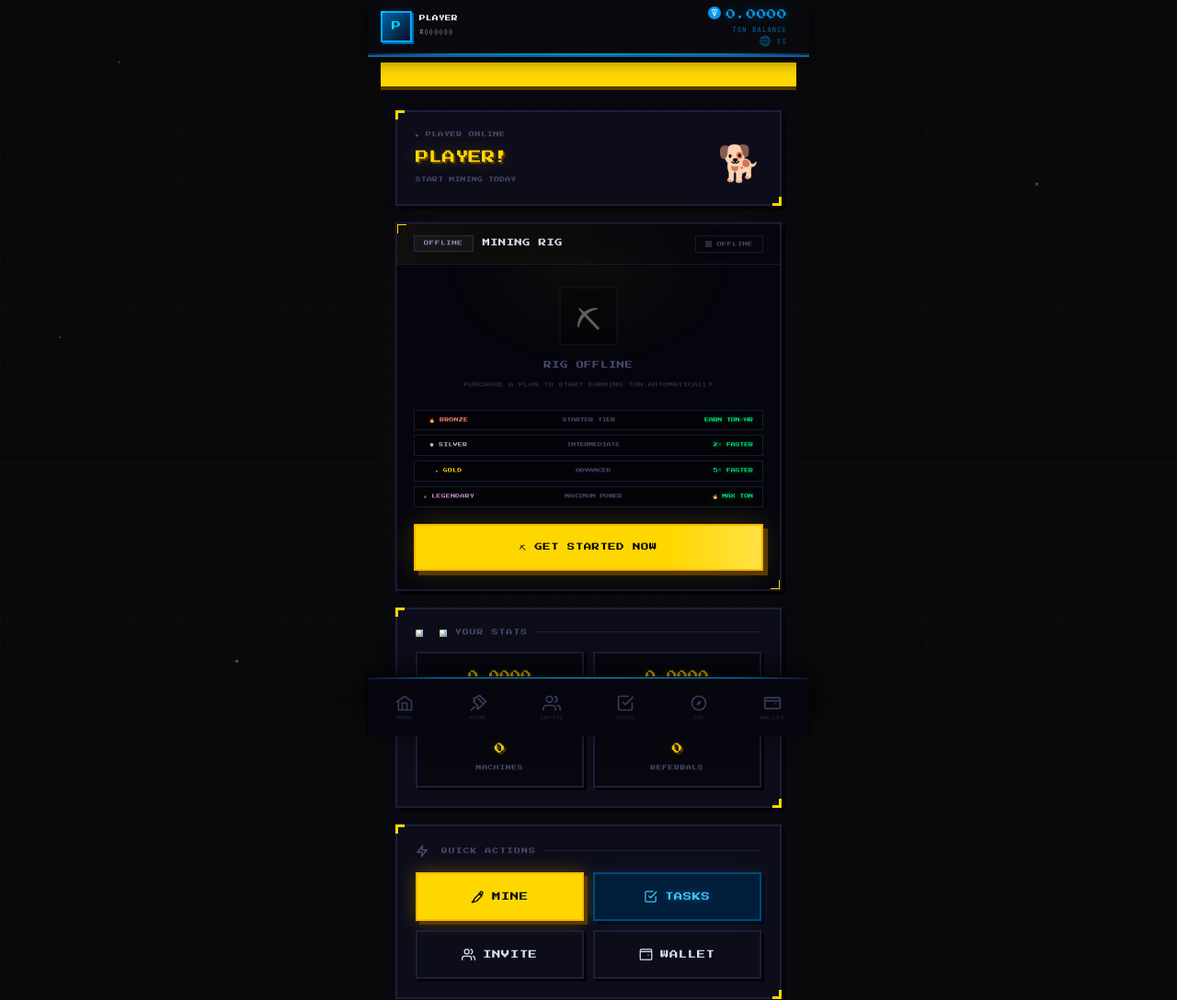
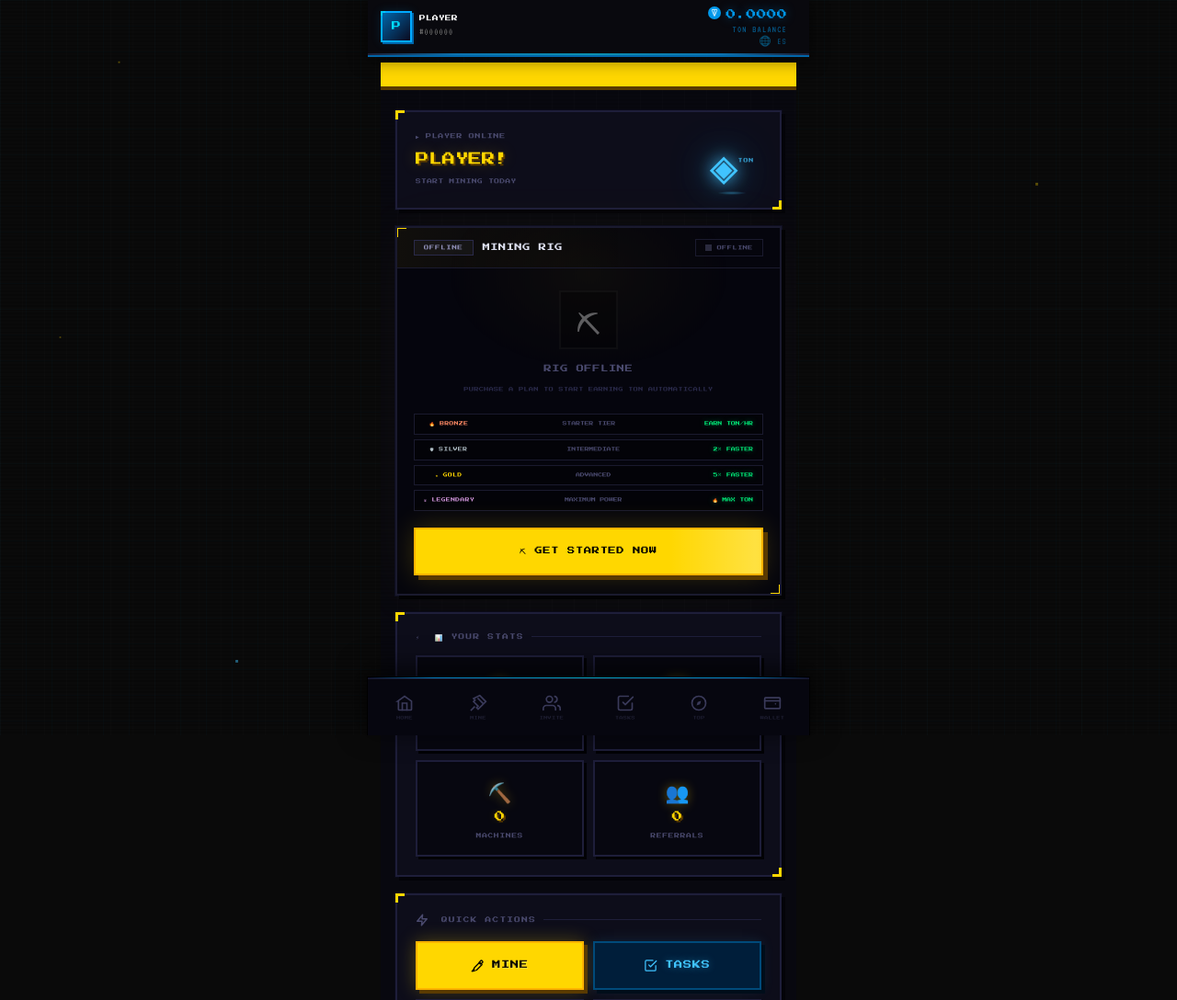
Before and after one commit to isaacmanual3-rgb/mibot, a Flask app: template templates/index.html in a window 1280 px wide. Shown: the top 1088 px of the page at 92% size. Run offline with Flask 3, Linux system fonts and the light colour scheme; the template is opened without the code that fills it, so the values that code supplies are empty; some libraries are stand-ins or nearby versions.

Commit message:
Add files via upload

```diff
--- a/templates/index.html
+++ b/templates/index.html
@@ -202,15 +202,52 @@
   line-height: 2;
 }
 
-/* CSS pixel dog */
-.px-doge-art {
-  font-size: 2.4rem;
+/* TON Crystal — pixel art diamond */
+.px-ton-crystal {
+  position: relative;
+  width: 64px;
+  height: 64px;
+  flex-shrink: 0;
+  display: flex;
+  align-items: center;
+  justify-content: center;
+}
+.px-ton-crystal::before {
+  content: '◈';
+  font-size: 3.2rem;
+  color: #40c4ff;
+  text-shadow:
+    0 0 12px rgba(64,196,255,0.9),
+    0 0 30px rgba(64,196,255,0.5),
+    0 0 50px rgba(64,196,255,0.2);
+  animation: ton-pulse 2s ease-in-out infinite;
+  display: block;
   line-height: 1;
-  animation: doge-bounce 0.9s steps(1) infinite;
-}
-@keyframes doge-bounce {
-  0%, 100% { transform: translateY(0px); }
-  50%       { transform: translateY(-4px); }
+}
+.px-ton-crystal::after {
+  content: '';
+  position: absolute;
+  bottom: -6px;
+  left: 50%;
+  transform: translateX(-50%);
+  width: 32px;
+  height: 4px;
+  background: radial-gradient(ellipse, rgba(64,196,255,0.4) 0%, transparent 70%);
+  animation: ton-pulse 2s ease-in-out infinite;
+}
+.px-ton-label {
+  display: block;
+  text-align: center;
+  font-family: var(--px-font);
+  font-size: 0.32rem;
+  color: #40c4ff;
+  letter-spacing: 0.15em;
+  margin-top: 2px;
+  opacity: 0.8;
+}
+@keyframes ton-pulse {
+  0%, 100% { text-shadow: 0 0 12px rgba(64,196,255,0.9), 0 0 30px rgba(64,196,255,0.5); }
+  50%       { text-shadow: 0 0 20px rgba(64,196,255,1),   0 0 50px rgba(64,196,255,0.8), 0 0 80px rgba(64,196,255,0.3); }
 }
 
 /* ═══════════════════════════════════════
@@ -918,6 +955,12 @@ canvas#oscCanvas {
   padding: 16px 10px;
   text-align: center;
 }
+.px-stat-icon {
+  display: block;
+  font-size: 1.3rem;
+  margin-bottom: 6px;
+  filter: drop-shadow(0 0 6px rgba(255,215,0,0.35));
+}
 .px-stat-val {
   display: block;
   font-size: 0.72rem;
@@ -1050,7 +1093,7 @@ canvas#oscCanvas {
           <div class="px-welcome-name">{{ user.first_name or 'PLAYER' }}!</div>
           <div class="px-welcome-sub">{{ t.idx_daily_quest }}</div>
         </div>
-        <div class="px-doge-art" aria-hidden="true">🐕</div>
+        <div class="px-ton-crystal" aria-hidden="true"><span class="px-ton-label">TON</span></div>
       </div>
     </div>
 
@@ -1235,21 +1278,25 @@ canvas#oscCanvas {
 
     <!-- STATS -->
     <div class="px-card">
-      <div class="px-label">📊 &nbsp;{{ t.idx_stats_label }}</div>
+      <div class="px-label">⚡ &nbsp;{{ t.idx_stats_label }}</div>
       <div class="px-stats">
         <div class="px-stat-box">
+          <span class="px-stat-icon">💎</span>
           <span class="px-stat-val">{{ format_ton(user.doge_balance) }}</span>
           <span class="px-stat-lbl">{{ t.idx_stat_balance }}</span>
         </div>
         <div class="px-stat-box">
+          <span class="px-stat-icon">📈</span>
           <span class="px-stat-val">{{ format_ton(user.total_earned) }}</span>
           <span class="px-stat-lbl">{{ t.idx_stat_earned }}</span>
         </div>
         <div class="px-stat-box">
+          <span class="px-stat-icon">⛏️</span>
           <span class="px-stat-val" id="statMachines">—</span>
           <span class="px-stat-lbl">{{ t.idx_stat_machines }}</span>
         </div>
         <div class="px-stat-box">
+          <span class="px-stat-icon">👥</span>
           <span class="px-stat-val">{{ user.referral_count or 0 }}</span>
           <span class="px-stat-lbl">{{ t.idx_stat_refs }}</span>
         </div>
```
